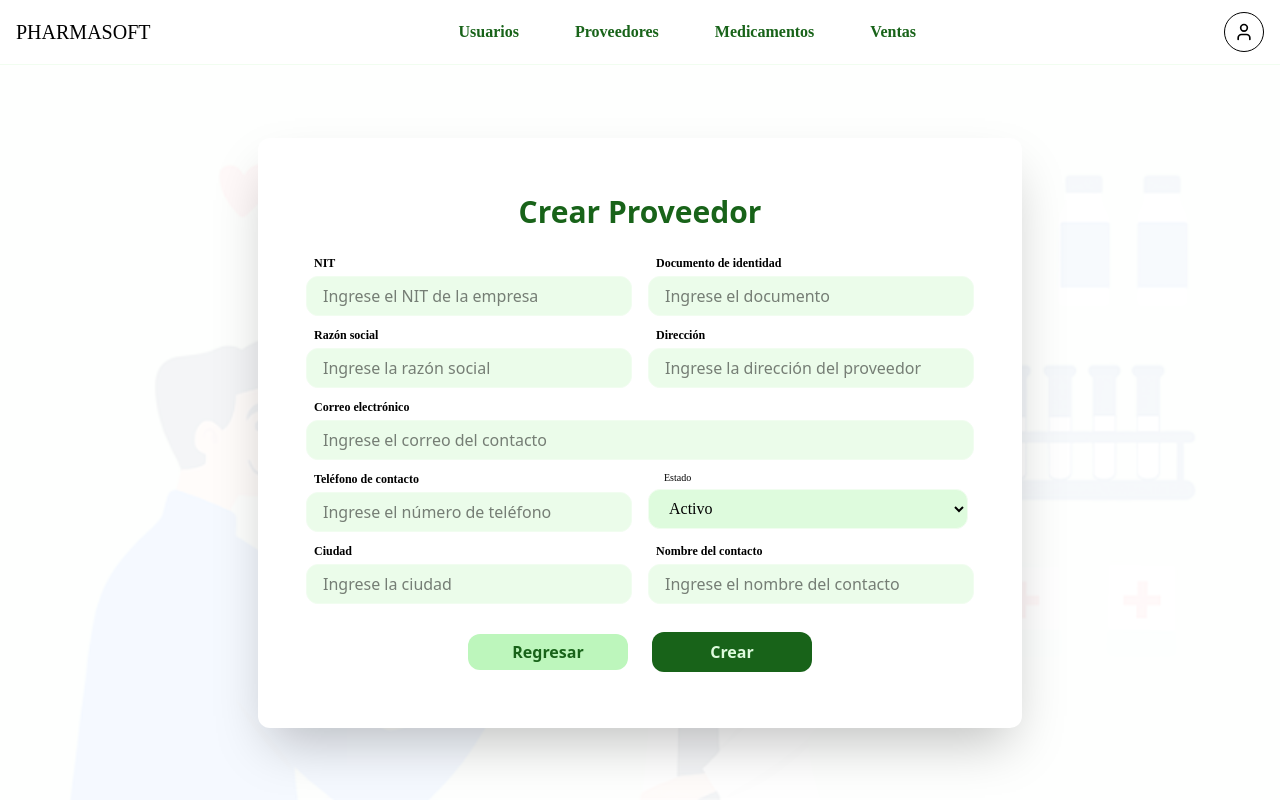
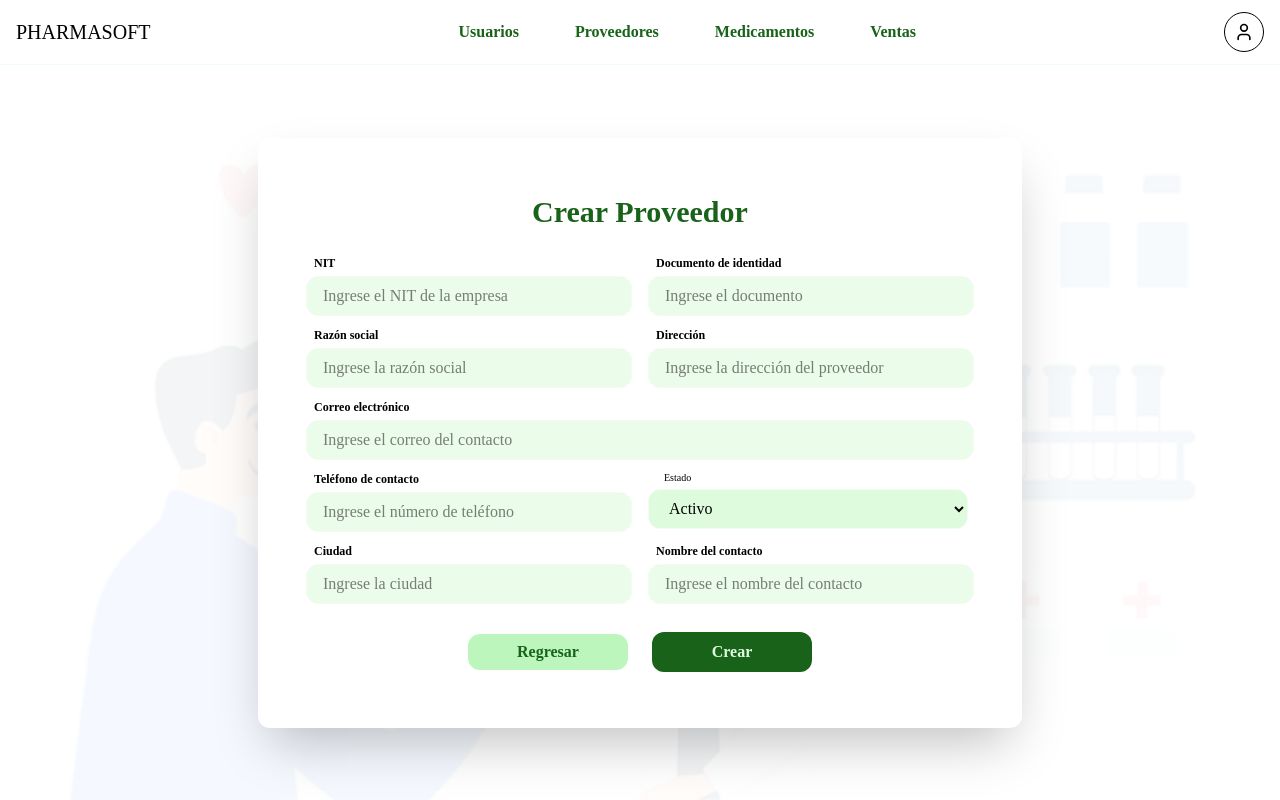
Before and after one commit to CJCPDev/proyecto-formativo-pharmasoft-sena, a React (Vite) app in the folder frontend/sena-pharmasoft/: page /proveedores in a window 1280 px wide. Built offline with nearby package versions, Linux system fonts and the light colour scheme; the HTML template or start-up script is replaced by a standard one.

Commit message:
feat: actualizacion

```diff
--- a/frontend/sena-pharmasoft/src/features/suppliers/componentes/SuppliersForm.jsx
+++ b/frontend/sena-pharmasoft/src/features/suppliers/componentes/SuppliersForm.jsx
@@ -20,7 +20,7 @@
 
     return (
         // {/* Formulario para crear proveedores */}
-        <form className="flex flex-col gap-6 w-175 px-4 py-6">
+        <form className="flex flex-col gap-6 w-175 px-4 py-6 font-main ">
             <h1 className="w-full text-center text-text-primary font-bold text-3xl">
                 Crear Proveedor
             </h1>
```
